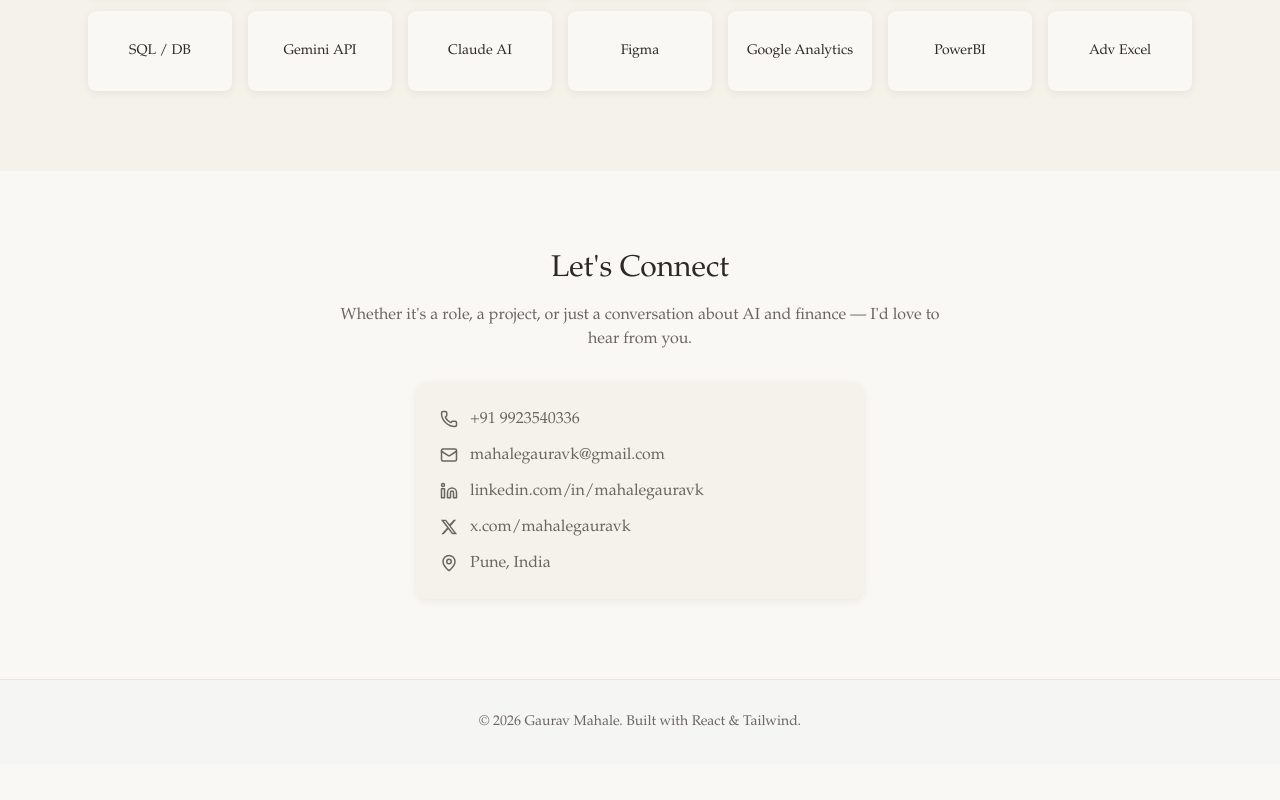
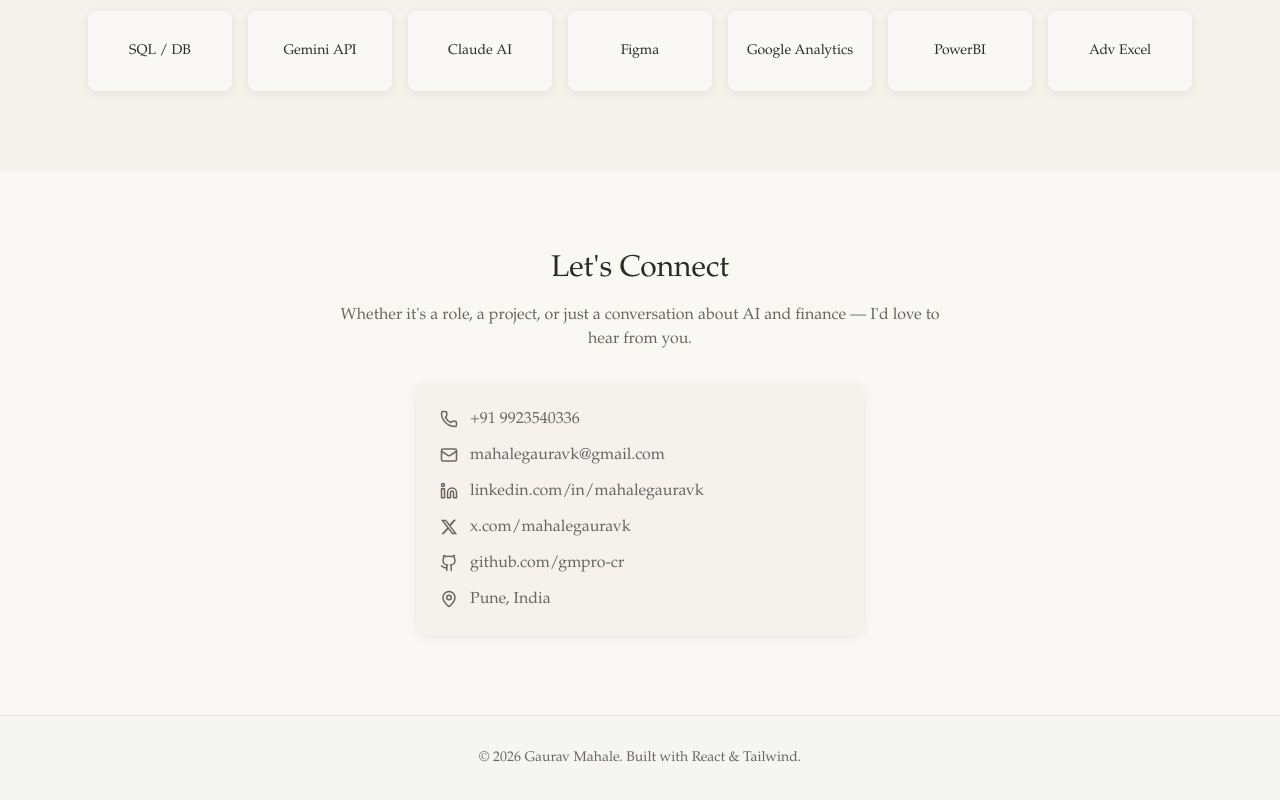
Before and after one commit to gmpro-cr/career-portfolio-Google, a React (Vite) app: page / in a window 1280 px wide. Shown: the part 5010-5810 px from the top of the page. Before the commit the page ends 5774 px from the top, so only its background shows below. Built offline with nearby package versions, Linux system fonts and the light colour scheme.

Commit message:
feat: add GitHub link to contact section
Co-Authored-By: Claude Opus 4.5 <noreply@anthropic.com>

```diff
--- a/pages/Home.tsx
+++ b/pages/Home.tsx
@@ -1,5 +1,5 @@
 import React, { useState } from 'react';
-import { Mail, Linkedin, MapPin, Phone, GraduationCap, Award, ExternalLink, Lightbulb, FileText } from 'lucide-react';
+import { Mail, Linkedin, MapPin, Phone, GraduationCap, Award, ExternalLink, Lightbulb, FileText, Github } from 'lucide-react';
 
 const XIcon = ({ size = 18 }: { size?: number }) => (
   <svg width={size} height={size} viewBox="0 0 24 24" fill="currentColor">
@@ -280,6 +280,10 @@ export default function Home() {
               <a href="https://x.com/mahalegauravk" target="_blank" rel="noopener noreferrer" className="flex items-center gap-3 text-muted hover:text-terracotta transition-colors">
                 <XIcon size={18} />
                 <span>x.com/mahalegauravk</span>
+              </a>
+              <a href="https://github.com/gmpro-cr" target="_blank" rel="noopener noreferrer" className="flex items-center gap-3 text-muted hover:text-terracotta transition-colors">
+                <Github size={18} />
+                <span>github.com/gmpro-cr</span>
               </a>
               <div className="flex items-center gap-3 text-muted">
                 <MapPin size={18} />
```
